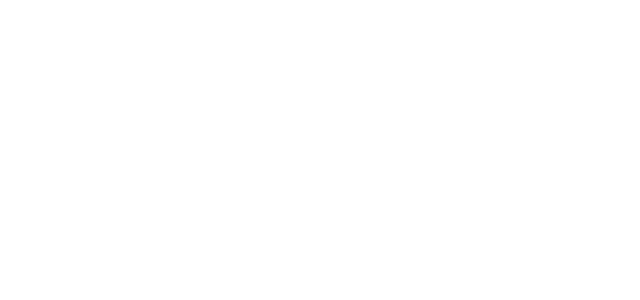
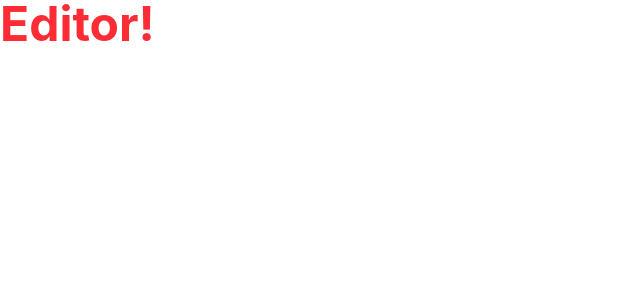
Before and after one commit to sayantansnl/complete-script, a React (Vite) app in the folder frontend/: page /projects/1 in a window 1280 px wide. Before the commit this address had no page. Shown: the top 300 px of the page, without its empty margins (0-640 px from the left). Built offline with nearby package versions, Linux system fonts and the light colour scheme.

Commit message:
EditorPage init

```diff
--- a/frontend/src/App.tsx
+++ b/frontend/src/App.tsx
@@ -1,6 +1,7 @@
 import { BrowserRouter, Routes, Route, Navigate } from "react-router-dom";
 import LoginPage from "./pages/LoginPage.js";
 import DashboardPage from "./pages/DashboardPage.js";
+import EditorPage from "./pages/EditorPage.js";
 
 export default function App() {
   return (
@@ -9,6 +10,7 @@
         <Route path="/" element={<Navigate to="/dashboard" />} />
         <Route path="/login" element={<LoginPage />} />
         <Route path="/dashboard" element={<DashboardPage />} />
+        <Route path="/projects/:id" element={<EditorPage />} />
       </Routes>
     </BrowserRouter>
   );
--- /dev/null
+++ b/frontend/src/pages/EditorPage.tsx
@@ -0,0 +1,5 @@
+export default function EditorPage() {
+  return (
+    <h1 className="text-5xl text-red-500 font-bold">Editor!</h1>
+  );
+}
```
